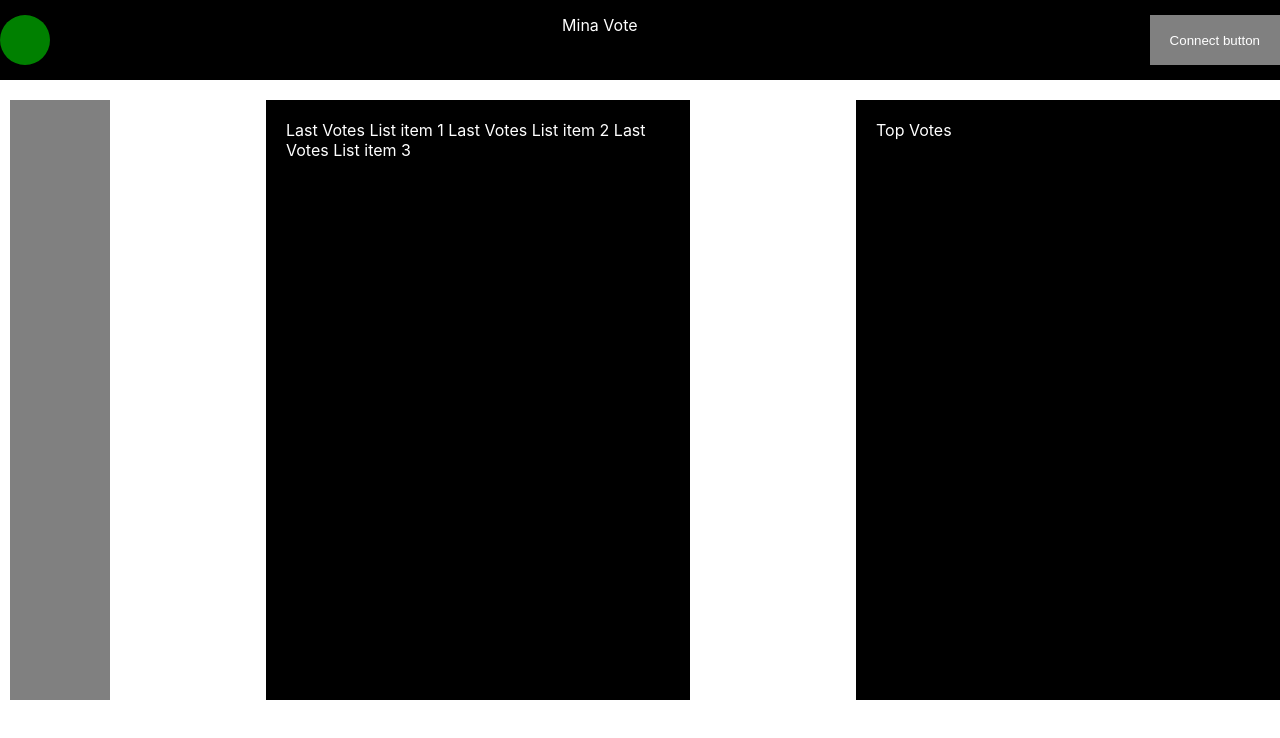
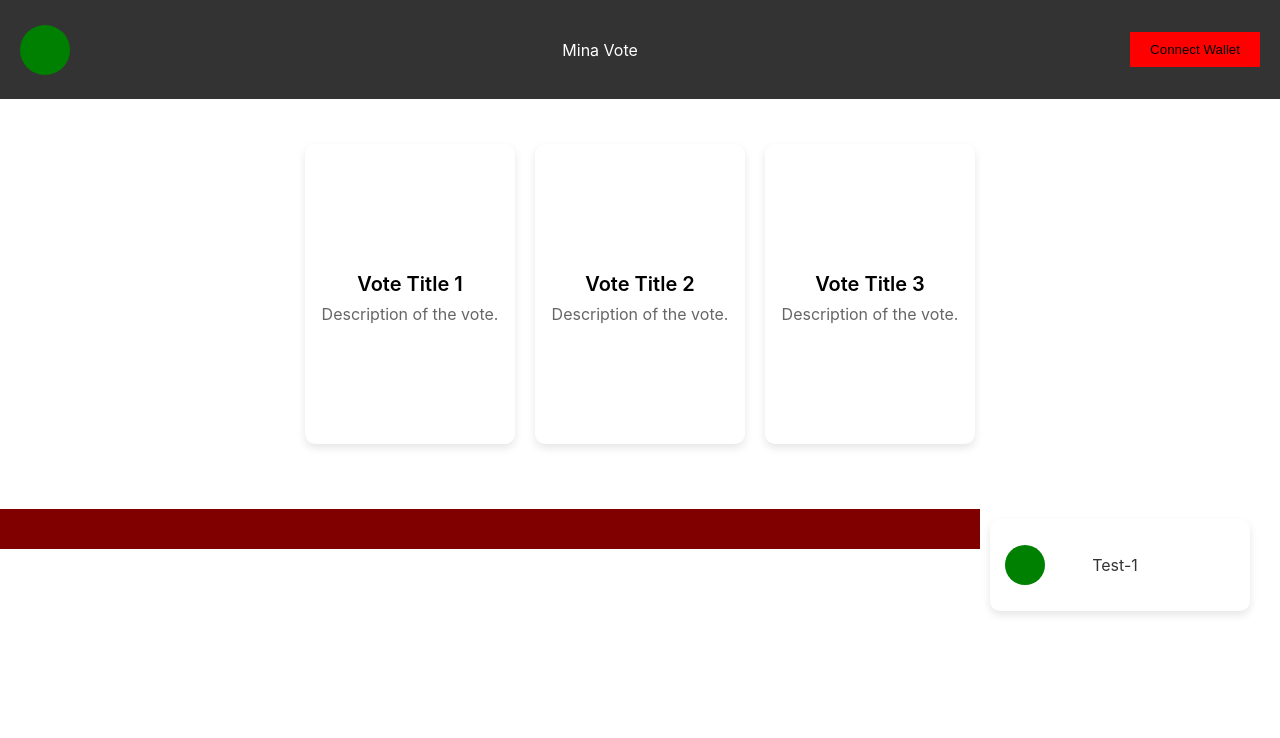
Before and after one commit to TUsluRa/MinaVote, a React (Create React App) app in the folder mina-vote/: page / in a window 1280 px wide. Shown: the top 738 px of the page. Built offline with nearby package versions, Linux system fonts and the light colour scheme.

Commit message:
Update Css, Homepage

```diff
--- a/mina-vote/src/Pages/Home/HomePage.tsx
+++ b/mina-vote/src/Pages/Home/HomePage.tsx
@@ -1,34 +1,67 @@
-import React from 'react';
+import React, { useState, useEffect, useRef } from 'react';
 import './styles.css';
 
-function HomePage() {
+
+
+  const HomePage: React.FC = () => {
+    const [votesData, setVotesData] = useState([]);
     return (
         <div className="container">
             <div className="header">
                 <div className="avatar"></div>
                 Mina Vote
-                <button className="button">Connect button</button>
+                <button className="button">Connect Wallet</button>
             </div>
 
-            <div className="vote-section">
-                <div className="vote-slider">
-                    <div className="vote-card"></div>
-                    <div className="vote-card"></div>
-                    <div className="vote-card"></div>
+            <div className='MainContent'>
+                <div className="votes-section-slider">
+                    <div className="slider">
+                        <div className="vote-slider-card">
+                            <div className="vote-slider-card-title">Vote Title 1</div>
+                            <div className="vote-slider-card-description">Description of the vote.</div>
+                        </div>
+                        <div className="vote-slider-card">
+                        <div className="vote-slider-card-title">Vote Title 2</div>
+                            <div className="vote-slider-card-description">Description of the vote.</div>
+                        </div>
+                        <div className="vote-slider-card">
+                        <div className="vote-slider-card-title">Vote Title 3</div>
+                            <div className="vote-slider-card-description">Description of the vote.</div>
+                        </div>
+                    </div>
                 </div>
-
-                <div className="current-votes">
-                    Last Votes List item 1
-                    Last Votes List item 2
-                    Last Votes List item 3
-                </div>
-
-                <div className="top-votes">
-                    Top Votes
+                <div className='Vot-Modul-1'>
+                    <div className="votes-section-list">
+                        <div className="votes-list">
+                        {votesData && votesData.map((vote) => (
+                                <div key={vote.id} className="votes-list-item">
+                                    {vote.Vote_Image && (
+                                        <img src={vote.Vote_Image} alt={vote.Vote_Name} className="list-image" />
+                                    )}
+                                    <div className="list-content">
+                                        <h2 className="list-title">{vote.Vote_Name}</h2>
+                                        <p className="list-description">{vote.Vote_Content}</p>
+                                        <p className="list-date">End Date: {vote.Vote_EndDate}</p>
+                                    </div>
+                                    <label className="list-vote-label">
+                                        Vote
+                                    </label>
+                            </div>
+                                ))}
+                        </div>
+                    </div>
+                    <div className="votes-section-top">
+                        <div className="top-votes">
+                            <div className="top-votes-item">
+                                <div className="top-votes-profile"></div>
+                                <div className="top-votes-content"><p>Test-1</p></div>
+                                <div className="top-votes-status"></div>
+                            </div>
+                        </div>
+                    </div>
                 </div>
             </div>
         </div>
-    );
-}
-
+        );
+    };
 export default HomePage;
--- a/mina-vote/src/Pages/Home/styles.css
+++ b/mina-vote/src/Pages/Home/styles.css
@@ -1,18 +1,182 @@
-.container {
-    display: flex;
-    flex-direction: column;
-    align-items: center;
-    width: 100%;
+.container{
+    position: relative;
+    height: 100%;
 }
 
 .header {
     display: flex;
     justify-content: space-between;
-    background-color: black;
+    align-items: center;
+    height: 99px;
+    background-color: #333;
     color: white;
-    padding: 15px;
+    padding: 0 20px;
+}
+
+.votes-section-slider {
+    display: flex;
+    flex-direction: row;
+    justify-content: center;
+    width: 100%;
+    margin: 20px 0;
+    height: 350px;
+    overflow-x: hidden;
+  }
+
+  .slider {
+    display: flex;
+    flex-direction: row;
+    align-items: center;
+    margin: 0;
+    flex-wrap: nowrap;
+  }
+
+  .vote-slider-card {
+    background-color: white;
+    width: 210px;
+    height: 300px;
+    margin: 0 10px;
+    display: flex;
+    flex-direction: column;
+    align-items: center;
+    justify-content: center;
+    border-radius: 10px;
+    box-shadow: 0 4px 8px rgba(0, 0, 0, 0.1);
+    transition: transform 0.3s ease, box-shadow 0.3s ease;
+    cursor: pointer;
+    overflow: hidden;
+  }
+
+  .vote-slider-card:hover {
+    transform: scale(1.05);
+    box-shadow: 0 8px 16px rgba(0, 0, 0, 0.2);
+  }
+
+  .vote-slider-card * {
+    transition: transform 0.3s ease;
+  }
+
+  .vote-slider-card:hover * {
+    transform: translateY(-3px);
+  }
+
+  .vote-slider-card-title {
+    font-size: 1.25rem;
+    font-weight: 600;
+    margin: 0.5rem 0;
+  }
+
+  .vote-slider-card-description {
+    font-size: 1rem;
+    color: #666;
+    text-align: center;
+    padding: 0 1rem;
+  }
+
+.Vot-Modul-1 {
+    display: flex;
+    justify-content: space-between;
     width: 100%;
 }
+
+.votes-section-list {
+    display: flex;
+    flex-direction: column;
+    align-items: flex-end;
+    width: calc(100% - 300px);
+    margin: 20px 0;
+    position: relative;
+}
+
+.votes-list {
+    background-color: maroon;
+    padding: 20px;
+    color: white;
+    width: 100%;
+    box-sizing: border-box;
+}
+
+
+.votes-section-top {
+    display: flex;
+    flex-direction: column;
+    justify-content: flex-start;
+    width: 280px;
+    height: 240px;
+    position: absolute;
+    right: 0;
+    margin: 20px;
+}
+
+.votes-section-top-title{
+    width: auto;
+    padding-bottom:10px ;
+}
+
+.top-votes{
+    width: 100%;
+
+    height: 240px;
+    border-radius: 10px;
+}
+
+.top-votes-item {
+  background-color: #ffffff;
+  box-shadow: 0 4px 8px rgba(0, 0, 0, 0.1);
+  border-radius: 10px;
+  width: 230px;
+  display: flex;
+  flex-direction: row;
+  align-items: center;
+  padding: 15px;
+  margin: 10px;
+  transition: transform 0.3s ease, box-shadow 0.3s ease;
+}
+
+
+.top-votes-item:hover {
+    transform: translateY(-5px);
+    box-shadow: 0 6px 12px rgba(0, 0, 0, 0.2);
+}
+
+
+.top-votes-profile {
+  background-color: green;
+  width: 40px;
+  height: 40px;
+  border-radius: 50%;
+  margin-right: 10px;
+}
+
+.top-votes-content {
+  color: #333;
+  text-align: center;
+  margin: 5px 0;
+  flex-grow: 1;
+}
+
+.top-votes-status {
+  width: 50px;
+  height: 50px;
+  margin-left: 10px;
+}
+
+.votes-list-item {
+    display: flex;
+    align-items: center;
+    padding: 15px 20px;
+    border: 1px solid #e2e2e2;
+    border-radius: 8px;
+    margin-bottom: 15px;
+    background-color: #fff;
+    transition: background-color 0.3s;
+    color: black;
+}
+
+.votes-list-item:hover {
+    transform: scale(1.03);
+      background-color: #f9f9f9;
+    }
 
 .avatar {
     background-color: green;
@@ -22,35 +186,8 @@
 }
 
 .button {
-    background-color: grey;
+    background-color: red;
     padding: 10px 20px;
     border: none;
-    color: white;
     cursor: pointer;
 }
-
-.vote-section {
-    display: flex;
-    width: 100%;
-    justify-content: space-between;
-    margin: 20px 0;
-}
-
-.vote-card {
-    background-color: grey;
-    width: 100px;
-    height: 200px;
-    margin: 0 10px;
-}
-
-.current-votes,
-.top-votes {
-    background-color: black;
-    color: white;
-    padding: 20px;
-    width: 30%;
-}
-
-.current-votes {
-    margin-right: 20px;
-}
```
